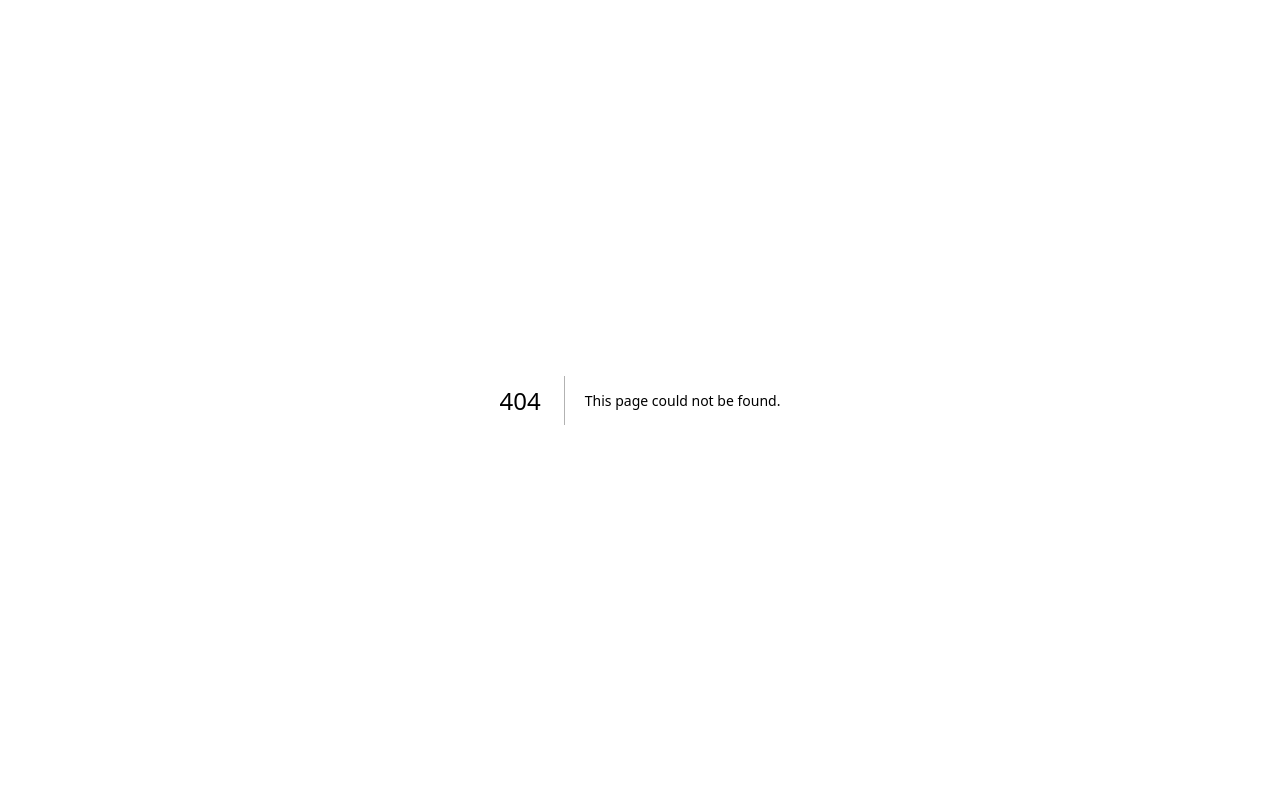
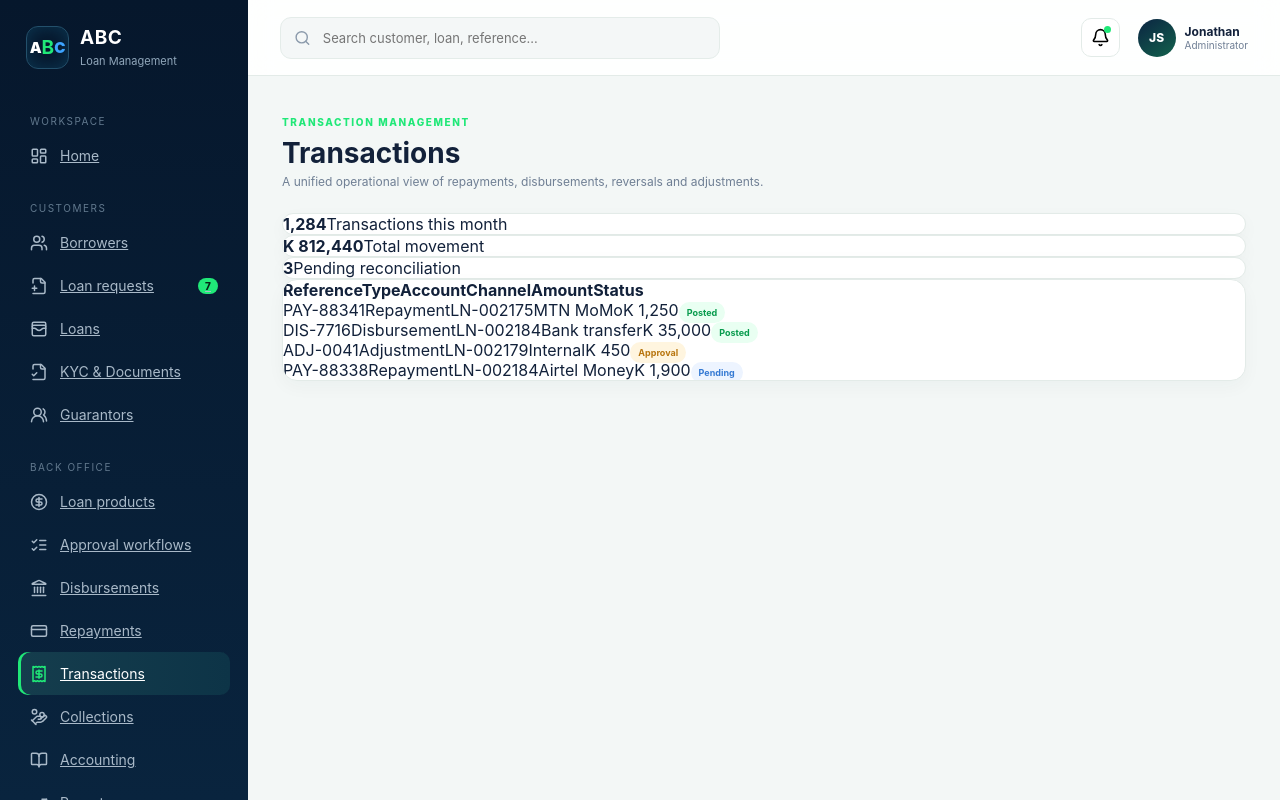
Before and after one commit to jonathansimwinga725-sudo/ABC-Loan-Management-, a Next.js app in the folder apps/web/: page /transactions in a window 1280 px wide. Before the commit this address had no page. Built offline with nearby package versions, Linux system fonts and the light colour scheme.

Commit message:
feat(web): add lending module apps/web/app/transactions/page.tsx

```diff
--- /dev/null
+++ b/apps/web/app/transactions/page.tsx
@@ -0,0 +1,7 @@
+import ModulePage from "../../components/ModulePage";
+export default function Page(){return <ModulePage eyebrow="TRANSACTION MANAGEMENT" title="Transactions" description="A unified operational view of repayments, disbursements, reversals and adjustments." metrics={[{value:"1,284",label:"Transactions this month"},{value:"K 812,440",label:"Total movement"},{value:"3",label:"Pending reconciliation"}]} columns={["Reference","Type","Account","Channel","Amount","Status"]} rows={[
+ {cells:["PAY-88341","Repayment","LN-002175","MTN MoMo","K 1,250"],status:{label:"Posted",tone:"green"}},
+ {cells:["DIS-7716","Disbursement","LN-002184","Bank transfer","K 35,000"],status:{label:"Posted",tone:"green"}},
+ {cells:["ADJ-0041","Adjustment","LN-002179","Internal","K 450"],status:{label:"Approval",tone:"amber"}},
+ {cells:["PAY-88338","Repayment","LN-002184","Airtel Money","K 1,900"],status:{label:"Pending",tone:"blue"}}
+ ]}/>}
```
